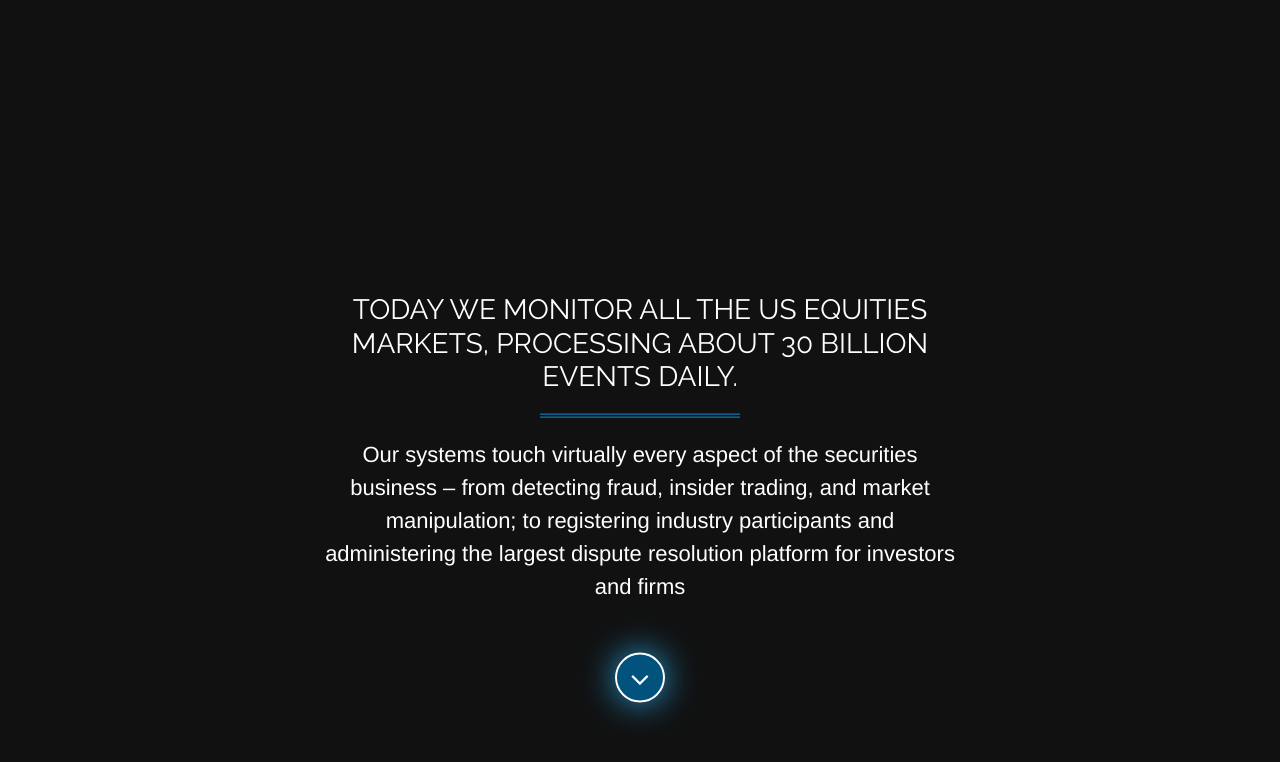
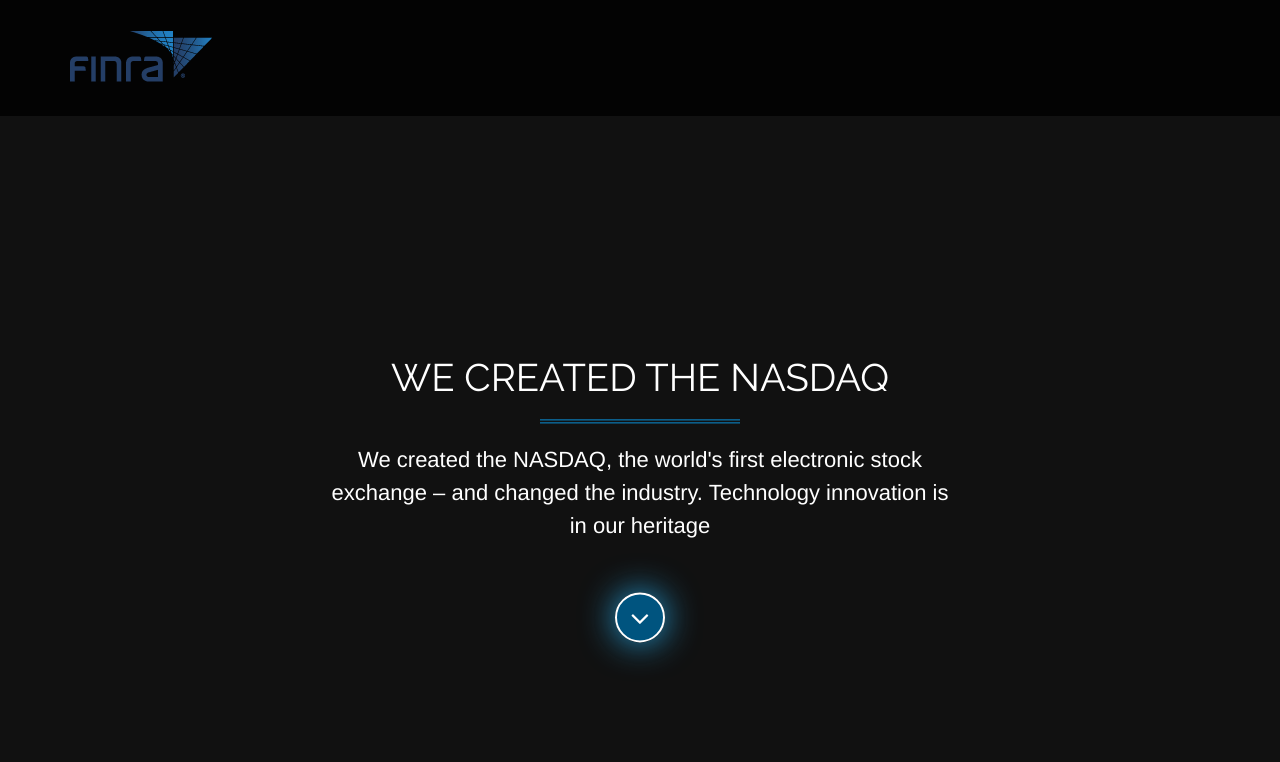
Before and after one commit to carbondesign/rftp_site, a Jekyll site: the page built from index.html, in a window 1280 px wide and 900 px high. Shown: the top 762 px of the window. Built offline with Jekyll 4.4.1, drawn with Linux system fonts in a browser that asks for light colours; some of the changed text lies outside the part shown.

Commit message:
updating talking points

```diff
--- a/_includes/about.html
+++ b/_includes/about.html
@@ -2,8 +2,16 @@
         <div class="container-fluid">
             <div class="row text-center">
                 <div class="col-lg-12">
-                    <h1>We Are TECHNOLOGY</h1>
+                    <h1>Technology is at Our Core</h1>
+
+                 <hr class="colored">
+                 <div class="brand-name-subtext" style="width: 60%; margin: 20px auto; "><p style="font-size:22px; test-align:cenrter;"><strong>Technology is central to our mission and we couldn't be an effective regulator without it.</strong></p><p  style="font-size:22px; test-align:cenrter;">We work with cutting-edge technologies and the open-source community to solve complex Big Data<br>problems and keep pace with constant change and innovation in the financial industry</p>
                 </div>
+
+             </div>
+             <div class="scroll-down page-scroll ">
+                <a class="btn blue pulse" href="#finraday"><i class="fa fa-angle-down"></i></a>
+            </div>
             </div>
             <div class="row text-center content-row">
                 <div class="col-md-3 col-sm-6">
--- a/_includes/header.html
+++ b/_includes/header.html
@@ -2,7 +2,7 @@
 
       <!-- Navigation -->
             <!-- Note: navbar-default and navbar-inverse are both supported with this theme. -->
-            <nav class="navbar navbar-inverse navbar-fixed-top navbar-expanded" style="display:none">
+            <nav class="navbar navbar-inverse navbar-fixed-top navbar-expanded" >
                 <div class="container">
                     <!-- Brand and toggle get grouped for better mobile display -->
                     <div class="navbar-header">
--- a/_includes/hero.html
+++ b/_includes/hero.html
@@ -2,21 +2,12 @@
 <header class="video">
     <div class="overlay"></div>
     <div class="intro-content">
-     <div class="fade_intro">
-         <div class="brand-name">We created the NASDAQ, the world's first electronic stock exchange – and changed the industry.</div>
+     <div class="">
+         <h1>We created the NASDAQ</h1>
          <hr class="colored">
-         <div class="brand-name-subtext"><p style="width: 100%; margin: 20px auto; font-size:22px">Technology innovation is in our heritage</p></div>
+         <div class="brand-name-subtext"><p style="width: 100%; margin: 20px auto; font-size:22px;">We created the NASDAQ, the world's first electronic stock exchange – and changed the industry. Technology innovation is in our heritage</p></div>
      </div>
-     <div class="fade_intro">
-         <div class="brand-name">Today we monitor all the US Equities markets, processing about 30 billion events daily.</div>
-         <hr class="colored">
-         <div class="brand-name-subtext"><p style="width: 100%; margin: 20px auto; font-size:22px">Our systems touch virtually every aspect of the securities business – from detecting fraud, insider trading, and market manipulation; to registering industry participants and administering the largest dispute resolution platform for investors and firms</p></div>
-     </div>
-     <div class="fade_intro">
-         <div class="brand-name">Technology is central to our mission and we couldn't be an effective regulator without it.</div>
-         <hr class="colored">
-         <div class="brand-name-subtext"><p style="width: 100%; margin: 20px auto; font-size:22px">We work with cutting-edge technologies and the open-source community to solve complex Big Data problems and keep pace with constant change and innovation in the financial industry</p></div>
-     </div>
+
 
      <div class="scroll-down page-scroll ">
         <a class="btn blue pulse" href="#about"><i class="fa fa-angle-down"></i></a>
--- a/_includes/tallent.html
+++ b/_includes/tallent.html
@@ -1,8 +1,8 @@
         <div class="container text-center">
 
-            <h2 style="font-size:36px; padding: 10px 0px 10px; font-weight:300">We Are Talent</h2>
+            <h2 style="font-size:36px; padding: 10px 0px 10px; font-weight:300">We Have Talent</h2>
             <hr class="colored">
-            <p style="padding-bottom:22px; font-size:22px">We value smart people who are interested in<br>challenging work that makes a difference</p>
+            <p style="padding-bottom:22px; font-size:22px">FINRA attracts smart people who want<br>challenging work that makes a difference</p>
 
         </div>
         <div class="item" style="background-image: url('images/Students-using-computers.jpg'); height:800px">
@@ -31,7 +31,7 @@
                     <div class="col-md-4 col-md-push-8">
                         <div class="project-details">
 
-                            <span class="project-name">WE ARE Community </span>
+                            <span class="project-name">WE ARE Community-Centric</span>
                             <span class="project-description">Branding, Website Design</span>
 
                         </div>
--- a/_layouts/default.html
+++ b/_layouts/default.html
@@ -16,12 +16,18 @@
     {% include about.html %}
 
     </section>
-    <section style="background-color:#eee;padding:50px">
+    <section  id="finraday" style="background-color:#eee;padding:100px">
       <div id="dashboard">
 
-        <h1 class="text-center">A Day @ FINRA</h1>
+        <h1 class="text-center">We are big data</h1>
+        <hr class="colored">
+         <p style="width: 100%; margin: 20px auto; font-size:22px; text-align:center">
+                 <strong>Today we monitor all the US Equities markets, processing about 30 billion events daily.</strong>
+
+                 <p style="width: 100%; margin: 20px auto; font-size:22px">Our systems touch virtually every aspect of the securities business – from detecting fraud, insider trading, and market manipulation; to registering industry participants and administering the largest dispute resolution platform for investors and firms</p>
         {% include bubblechart/NYT_2013Budget.html %}
-        </div>
+        </p>
+
     </section>
     <section class="bg-gray" style="padding-top: 50px">
         {% include techarticle.html %}
--- a/css/main.css
+++ b/css/main.css
@@ -13,7 +13,7 @@
   font-family: Helvetica, Arial, sans-serif;
   font-size: 16px;
   line-height: 1.5;
-  font-weight: 300;
+
   background-color: #fdfdfd;
 }
 
@@ -179,7 +179,7 @@
   font-size: 42px;
   letter-spacing: -1.75px;
   line-height: 1;
-  font-weight: 300;
+
 }
 
 .post-header .meta {
@@ -200,7 +200,7 @@
 .post-content h5,
 .post-content h6 {
   line-height: 1;
-  font-weight: 300;
+
   margin: 40px 0 20px;
 }
 
@@ -451,7 +451,7 @@
 .modal-dialog{width:100% !important; margin:12% 0px;}
 #dashboard{
   padding-top: 0px;
-  height: 830px;
+  height: 1030px;
   overflow: hidden;
   margin: 0px auto;
   width: 960px;
```
Also changed, not shown: 10 other files.
